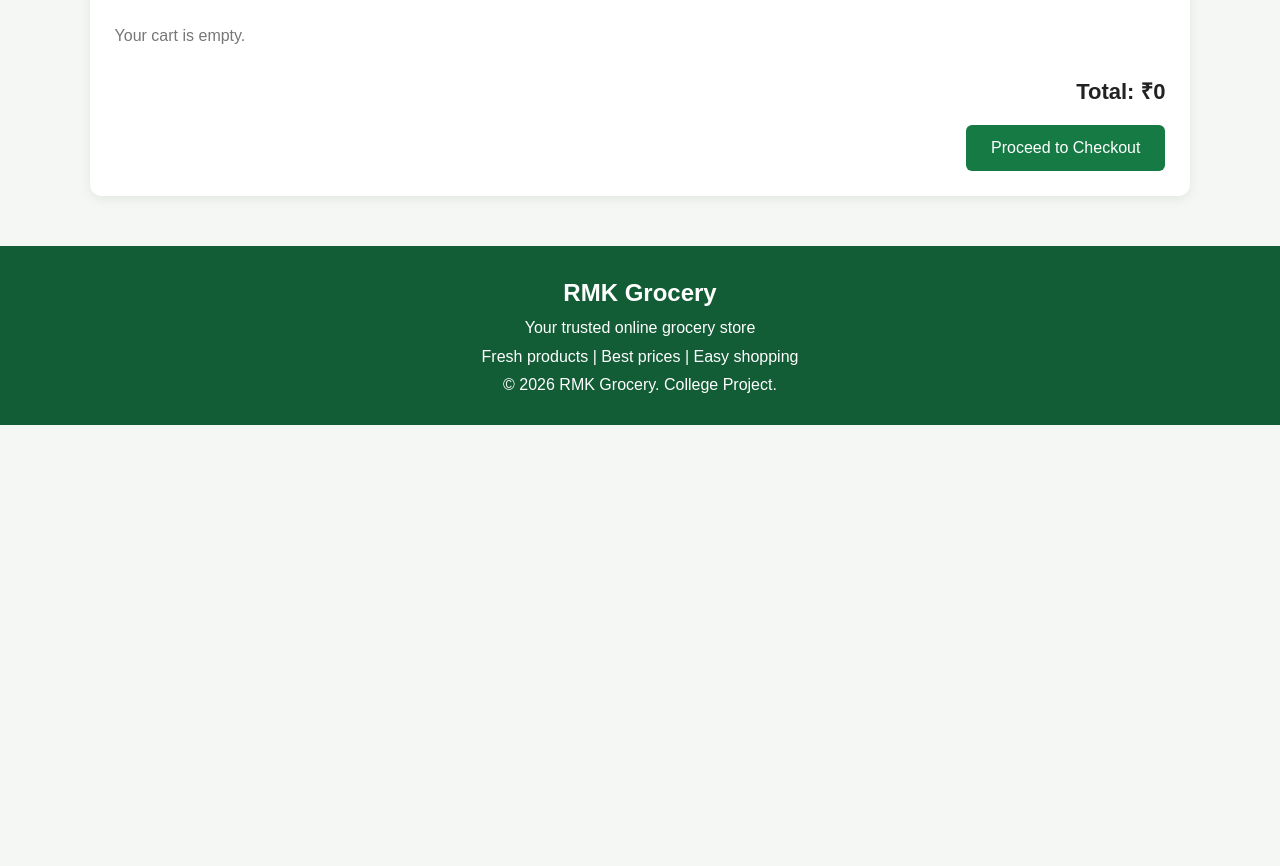
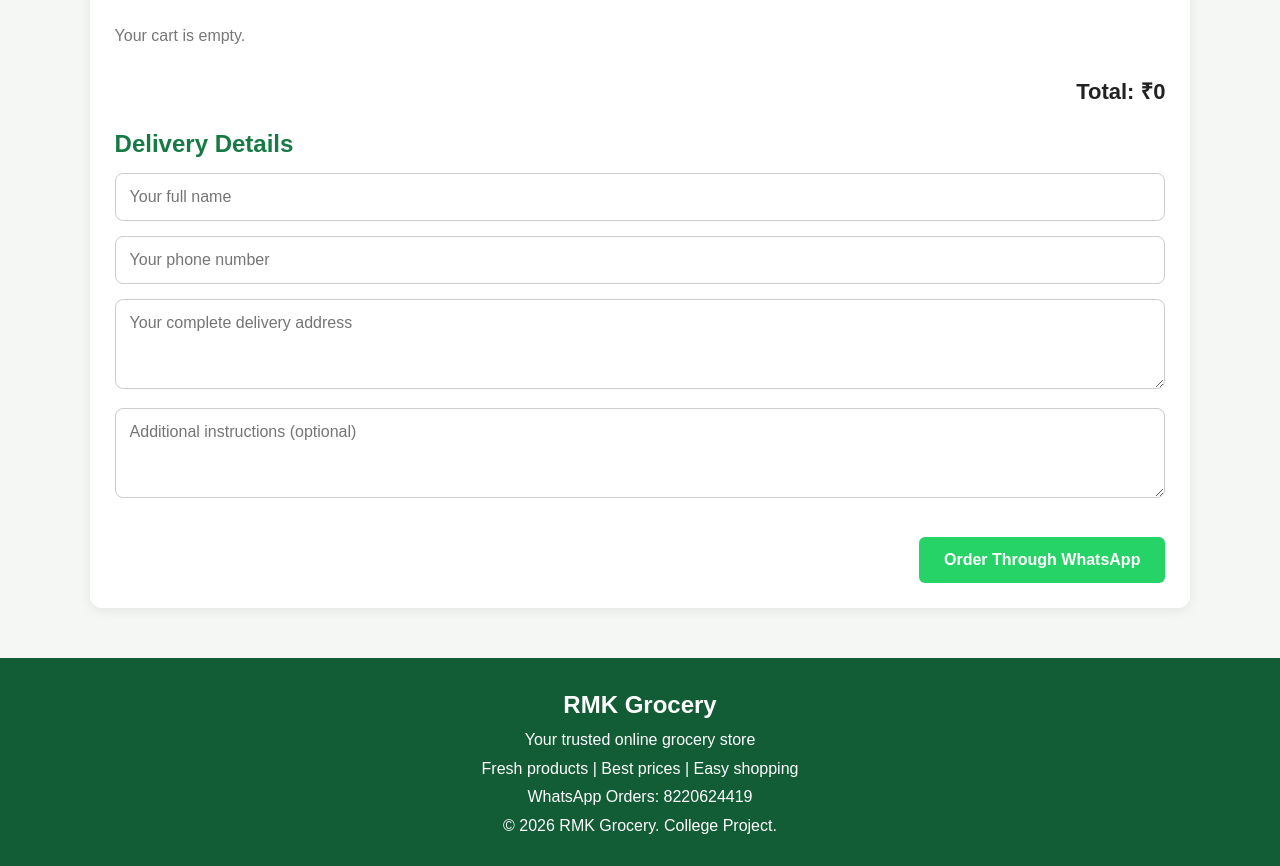
Before and after one commit to santhoshmahesh1235-stack/rmkgroceryshop, a plain HTML site: page index.html in a window 1280 px wide. Shown: the part 3150-4016 px from the top of the page. Before the commit the page ends 3575 px from the top, so only its background shows below. Drawn offline with Linux system fonts and the light colour scheme.

Commit message:
Update index.html

```diff
--- a/index.html
+++ b/index.html
@@ -4,6 +4,7 @@
 <head>
 <meta charset="UTF-8">
 <meta name="viewport" content="width=device-width, initial-scale=1.0">
+
 <title>RMK Grocery | Online Grocery Store</title>
 
 <style>
@@ -275,16 +276,46 @@ header {
     font-weight: bold;
 }
 
+.customer-form {
+    margin-top: 25px;
+}
+
+.customer-form h2 {
+    color: #167a45;
+    margin-bottom: 15px;
+}
+
+.customer-form input,
+.customer-form textarea {
+    width: 100%;
+    padding: 14px;
+    margin-bottom: 15px;
+    border: 1px solid #ccc;
+    border-radius: 8px;
+    font-size: 16px;
+    font-family: Arial, sans-serif;
+}
+
+.customer-form textarea {
+    min-height: 90px;
+    resize: vertical;
+}
+
 .checkout-button {
     display: block;
     margin: 20px 0 0 auto;
-    background: #167a45;
+    background: #25D366;
     color: white;
     border: none;
     padding: 14px 25px;
     border-radius: 6px;
     font-size: 16px;
+    font-weight: bold;
     cursor: pointer;
+}
+
+.checkout-button:hover {
+    background: #1da851;
 }
 
 .empty-cart {
@@ -397,19 +428,56 @@ footer {
         Total: ₹<span id="cart-total">0</span>
     </div>
 
-    <button class="checkout-button" onclick="checkout()">
-        Proceed to Checkout
-    </button>
+    <div class="customer-form">
+        <h2>Delivery Details</h2>
+
+        <input
+            type="text"
+            id="customer-name"
+            placeholder="Your full name"
+            autocomplete="name"
+            required
+        >
+
+        <input
+            type="tel"
+            id="customer-phone"
+            placeholder="Your phone number"
+            autocomplete="tel"
+            required
+        >
+
+        <textarea
+            id="customer-address"
+            placeholder="Your complete delivery address"
+            autocomplete="street-address"
+            required
+        ></textarea>
+
+        <textarea
+            id="customer-note"
+            placeholder="Additional instructions (optional)"
+        ></textarea>
+
+        <button class="checkout-button" onclick="checkout()">
+            Order Through WhatsApp
+        </button>
+    </div>
 </section>
 
 <footer>
     <h2>RMK Grocery</h2>
     <p>Your trusted online grocery store</p>
     <p>Fresh products | Best prices | Easy shopping</p>
+    <p>WhatsApp Orders: 8220624419</p>
     <p>© 2026 RMK Grocery. College Project.</p>
 </footer>
 
 <script>
+
+// WhatsApp number with India country code
+const whatsappNumber = "918220624419";
+
 const products = [
     {
         id: 1,
@@ -552,7 +620,8 @@ const products = [
         category: "Snacks",
         price: 40,
         unit: "1 bar",
-        image: "https://images.unsplash.com/photo-1548907040-4d42f3c8c4f3?w=500,"
+        image: "https://images.unsplash.com/photo-1548907040-4d42f3c8c4f3?w=500",
+        description: "Delicious chocolate bar"
     },
     {
         id: 17,
@@ -631,6 +700,7 @@ const products = [
 let cart = [];
 let selectedCategory = "All";
 
+// Display categories
 function displayCategories() {
     const categoriesDiv = document.getElementById("categories");
 
@@ -649,6 +719,7 @@ function displayCategories() {
     `).join("");
 }
 
+// Display products
 function displayProducts(productList = products) {
     const productsDiv = document.getElementById("products");
 
@@ -662,7 +733,7 @@ function displayProducts(productList = products) {
             <img
                 src="${product.image}"
                 alt="${product.name}"
-                onerror="this.src='https://placehold.co/500x300?text=RMK+Grocery'"
+                onerror="this.onerror=null;this.src='https://placehold.co/500x300?text=RMK+Grocery'"
             >
 
             <div class="product-info">
@@ -685,17 +756,15 @@ function displayProducts(productList = products) {
     `).join("");
 }
 
+// Filter by category
 function filterCategory(category) {
     selectedCategory = category;
     displayCategories();
 
-    const filteredProducts = category === "All"
-        ? products
-        : products.filter(product => product.category === category);
-
-    displayProducts(filteredProducts);
+    searchProducts();
 }
 
+// Search products
 function searchProducts() {
     const searchText = document
         .getElementById("search-input")
@@ -703,19 +772,26 @@ function searchProducts() {
         .toLowerCase();
 
     const filteredProducts = products.filter(product => {
-        const matchesName = product.name.toLowerCase().includes(searchText);
-        const matchesCategory = product.category.toLowerCase().includes(searchText);
+        const matchesName =
+            product.name.toLowerCase().includes(searchText);
+
+        const matchesCategory =
+            product.category.toLowerCase().includes(searchText);
 
         const matchesSelectedCategory =
             selectedCategory === "All" ||
             product.category === selectedCategory;
 
-        return (matchesName || matchesCategory) && matchesSelectedCategory;
+        return (
+            (matchesName || matchesCategory) &&
+            matchesSelectedCategory
+        );
     });
 
     displayProducts(filteredProducts);
 }
 
+// Add product to cart
 function addToCart(productId) {
     const product = products.find(item => item.id === productId);
 
@@ -733,6 +809,7 @@ function addToCart(productId) {
     displayCart();
 }
 
+// Increase quantity
 function increaseQuantity(productId) {
     const item = cart.find(item => item.id === productId);
 
@@ -743,6 +820,7 @@ function increaseQuantity(productId) {
     displayCart();
 }
 
+// Decrease quantity
 function decreaseQuantity(productId) {
     const item = cart.find(item => item.id === productId);
 
@@ -757,11 +835,13 @@ function decreaseQuantity(productId) {
     displayCart();
 }
 
+// Remove product
 function removeFromCart(productId) {
     cart = cart.filter(item => item.id !== productId);
     displayCart();
 }
 
+// Display cart
 function displayCart() {
     const cartItemsDiv = document.getElementById("cart-items");
     const cartCount = document.getElementById("cart-count");
@@ -811,42 +891,106 @@ function displayCart() {
     `).join("");
 }
 
+// WhatsApp checkout
 function checkout() {
+
+    // Check cart
     if (cart.length === 0) {
         alert("Your shopping cart is empty!");
         return;
     }
 
+    // Get customer details
+    const customerName = document
+        .getElementById("customer-name")
+        .value.trim();
+
+    const customerPhone = document
+        .getElementById("customer-phone")
+        .value.trim();
+
+    const customerAddress = document
+        .getElementById("customer-address")
+        .value.trim();
+
+    const customerNote = document
+        .getElementById("customer-note")
+        .value.trim();
+
+    // Validate details
+    if (!customerName || !customerPhone || !customerAddress) {
+        alert("Please enter your name, phone number and delivery address.");
+        return;
+    }
+
+    // Calculate total
     const totalPrice = cart.reduce(
         (total, item) => total + item.price * item.quantity,
         0
     );
 
-    alert(
-        "Thank you for shopping at RMK Grocery!\n\n" +
-        "Your order total is ₹" + totalPrice +
-        "\n\nThis is a college project demo. No real order or payment was made."
-    );
+    // Prepare WhatsApp message
+    let message = "🛒 *NEW ORDER - RMK GROCERY*\n\n";
 
-    cart = [];
-    displayCart();
+    message += "*Customer Details*\n";
+    message += "Name: " + customerName + "\n";
+    message += "Phone: " + customerPhone + "\n";
+    message += "Address: " + customerAddress + "\n\n";
+
+    message += "*Order Items*\n";
+
+    cart.forEach(item => {
+        const itemTotal = item.price * item.quantity;
+
+        message +=
+            item.name +
+            " (" + item.unit + ")" +
+            " x " + item.quantity +
+            " = ₹" + itemTotal +
+            "\n";
+    });
+
+    message += "\n*Total Amount: ₹" + totalPrice + "*";
+
+    if (customerNote) {
+        message += "\n\nAdditional Instructions: " + customerNote;
+    }
+
+    message += "\n\nPlease confirm my order.";
+
+    // WhatsApp number
+    const whatsappNumber = "918220624419";
+
+    // Create WhatsApp link
+    const whatsappURL =
+        "https://wa.me/" +
+        whatsappNumber +
+        "?text=" +
+        encodeURIComponent(message);
+
+    // Open WhatsApp
+    window.open(whatsappURL, "_blank");
 }
 
+// Scroll to products
 function scrollToProducts() {
     document.getElementById("products-heading").scrollIntoView({
         behavior: "smooth"
     });
 }
 
+// Scroll to cart
 function scrollToCart() {
     document.getElementById("cart-section").scrollIntoView({
         behavior: "smooth"
     });
 }
 
+// Load website
 displayCategories();
 displayProducts();
 displayCart();
+
 </script>
 
 </body>
```
